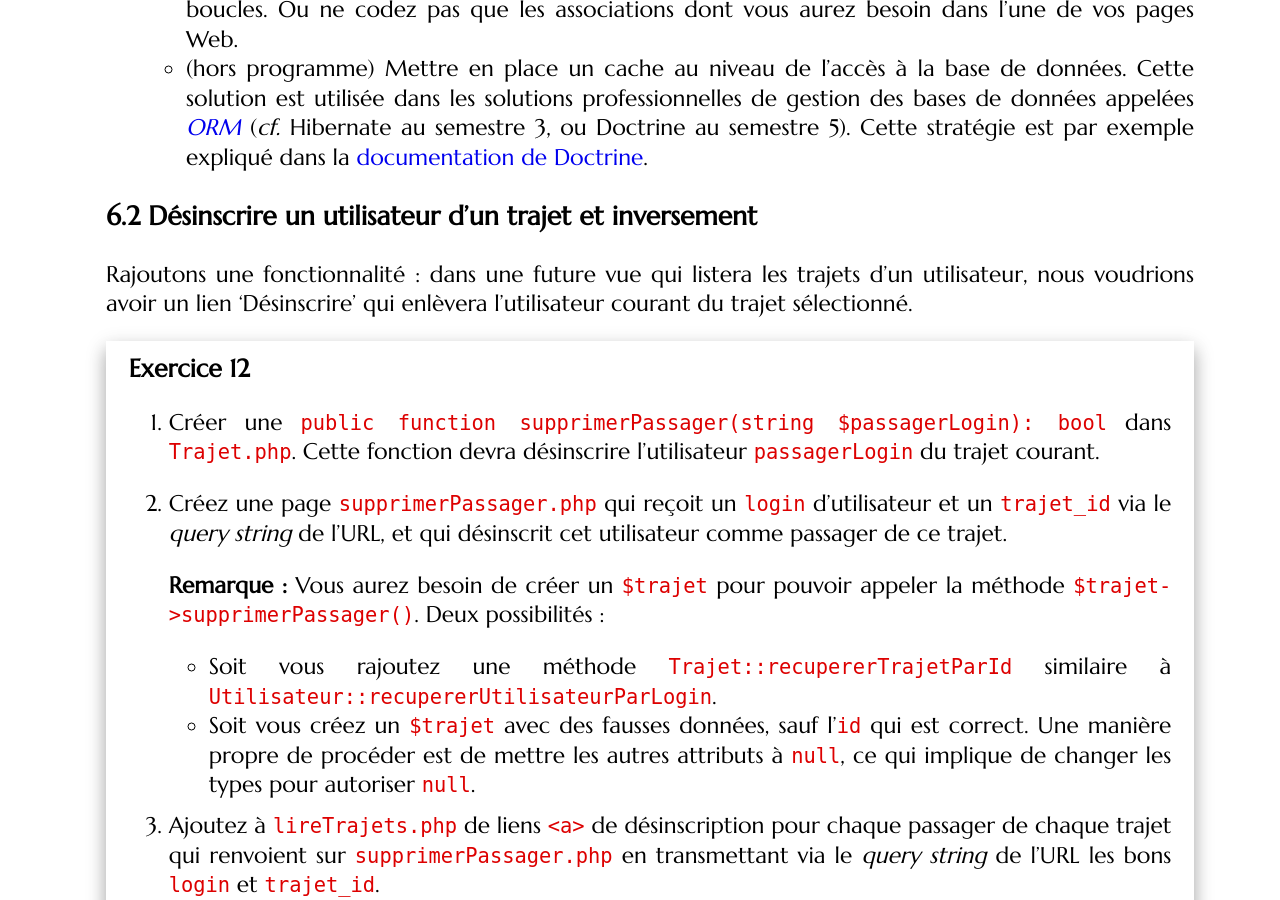
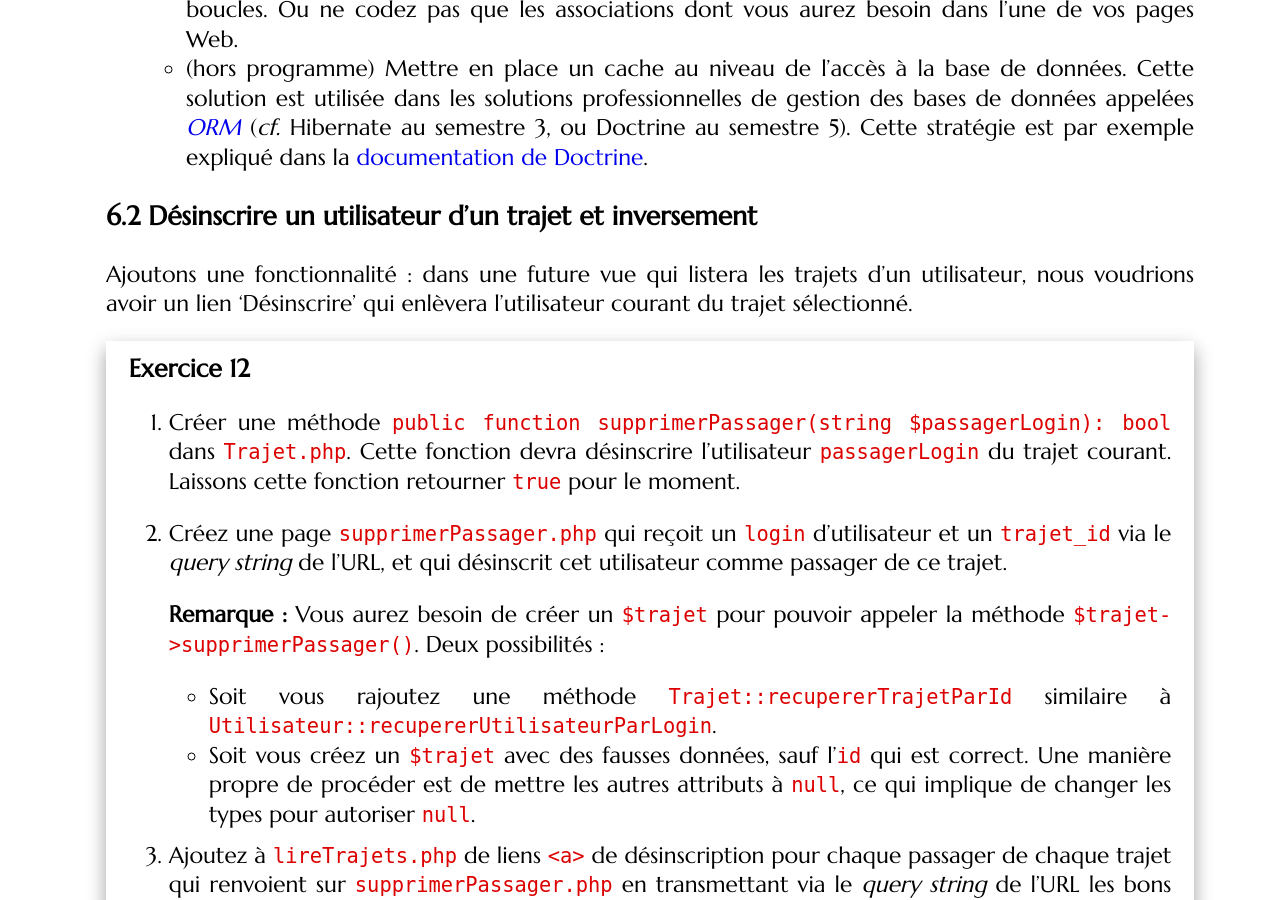
Before and after one commit to romainlebreton/R3.01-DeveloppementWeb, a Jekyll site: the page built from tutorials/tutorial3.md, in a window 1280 px wide and 900 px high, scrolled down 16035 px. Built offline with Jekyll 4.4.1, drawn with Linux system fonts in a browser that asks for light colours; some web fonts are replaced.

Commit message:
supprimerPassager doit retourner un booléen quoiqu'il arrive

```diff
--- a/tutorials/tutorial3.md
+++ b/tutorials/tutorial3.md
@@ -671,14 +671,14 @@ pas encore été chargée.
 
 ### Désinscrire un utilisateur d'un trajet et inversement
 
-Rajoutons une fonctionnalité : dans une future vue qui listera les
+Ajoutons une fonctionnalité : dans une future vue qui listera les
 trajets d'un utilisateur, nous voudrions avoir un lien 'Désinscrire' qui
 enlèvera l'utilisateur courant du trajet sélectionné.
 
 <div class="exercise">
 
-1. Créer une `public function supprimerPassager(string $passagerLogin): bool` dans `Trajet.php`.
-   Cette fonction devra désinscrire l'utilisateur `passagerLogin` du trajet courant.
+1. Créer une méthode `public function supprimerPassager(string $passagerLogin): bool` dans `Trajet.php`.
+   Cette fonction devra désinscrire l'utilisateur `passagerLogin` du trajet courant. Laissons cette fonction retourner `true` pour le moment.
 
 2. Créez une page `supprimerPassager.php` qui reçoit un `login` d'utilisateur et
    un `trajet_id` via le *query string* de l'URL, et qui désinscrit cet
```
